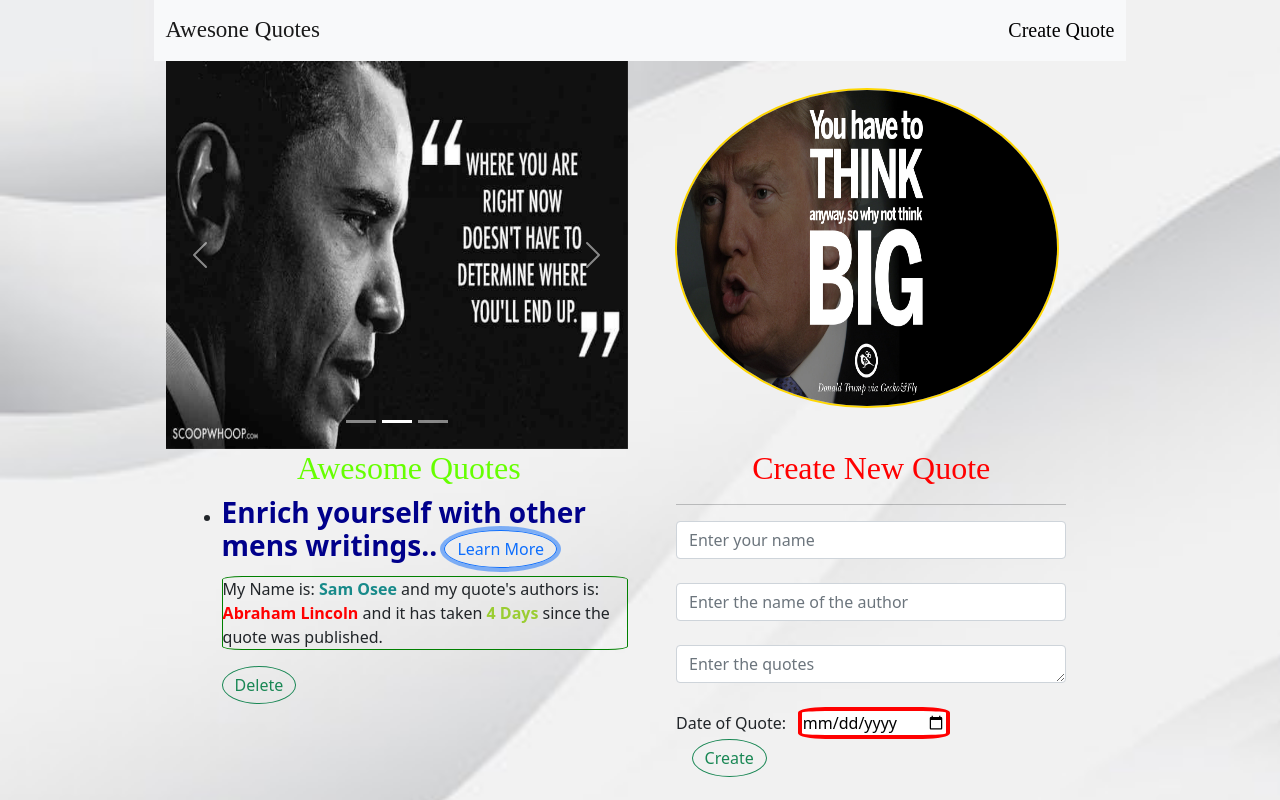
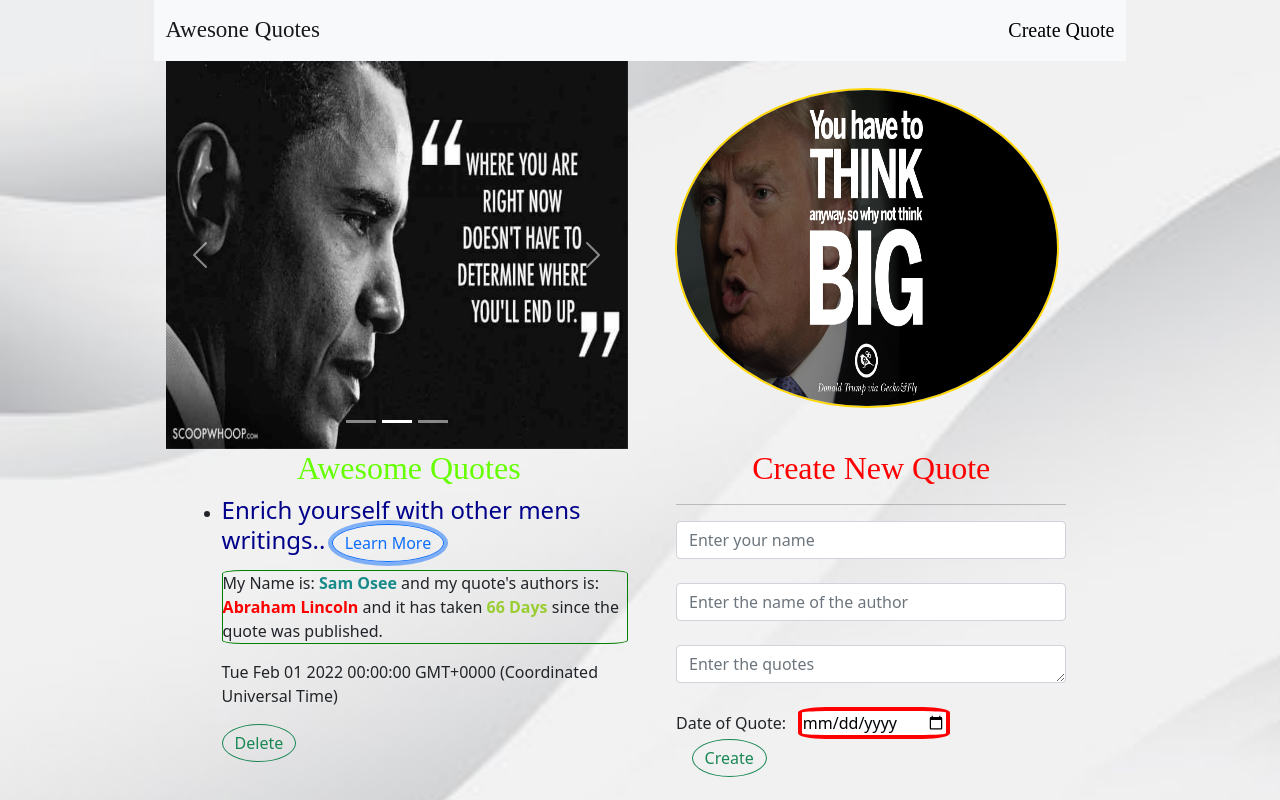
Before and after one commit to Okellothomas/AwesomeQuotes, an Angular app: page / in a window 1280 px wide. Both pictures are taken after a click on the button "Learn More". Shown: the top 800 px of the page. Built offline with nearby package versions, Linux system fonts and the light colour scheme; a web font is replaced by a local one.

Commit message:
Add the highlight directive

```diff
--- a/src/app/app.module.ts
+++ b/src/app/app.module.ts
@@ -10,6 +10,7 @@ import { GoalDeleteComponent } from './goal-delete/goal-delete.component';
 import { DateCountPipe } from './date-count.pipe';
 import { QuoteDetailsComponent } from './quote-details/quote-details.component';
 import { FormsModule } from '@angular/forms';
+import { HiglightDirective } from './higlight.directive';
 
 @NgModule({
   declarations: [
@@ -19,7 +20,8 @@ import { FormsModule } from '@angular/forms';
     QuoteFormComponent,
     GoalDeleteComponent,
     DateCountPipe,
-    QuoteDetailsComponent
+    QuoteDetailsComponent,
+    HiglightDirective
   ],
   imports: [
     BrowserModule,
--- /dev/null
+++ b/src/app/higlight.directive.ts
@@ -0,0 +1,10 @@
+import { Directive } from '@angular/core';
+
+@Directive({
+  selector: '[appHiglight]'
+})
+export class HiglightDirective {
+
+  constructor() { }
+
+}
--- a/src/app/quote-details/quote-details.component.html
+++ b/src/app/quote-details/quote-details.component.html
@@ -1 +1,2 @@
 <p id="display" style="border: 1px solid green; border-radius: 5%;">My Name is: <span style="color: rgb(24, 138, 138); font-weight: bolder;">{{quote.name}}</span> and my quote's authors is: <span style="color: red; font-weight: bolder;">{{quote.author}}</span> and it has taken <span style="color: yellowgreen; font-weight: bolder;">{{quote.published|dateCount}} Days</span> since the quote was published.</p>
+<p type= "date"> {{quote.published}} </p>
--- a/src/app/quotes/quotes.component.html
+++ b/src/app/quotes/quotes.component.html
@@ -8,9 +8,9 @@
         <ul>
             <div *ngFor = 'let quote of quotes; let i = index'>
             <li>
-               <h3 style="color: darkblue; font-weight: bolder;">{{quote.quote}}. <button class="btn btn-outline-primary" style="border-radius: 50%;" (click)='toggleDetails(i)'>Learn More</button></h3>
+               <h4 style="color: darkblue;">{{quote.quote}}. <button class="btn btn-outline-primary" style="border-radius: 50%;" (click)='toggleDetails(i)'>Learn More</button></h4>
                <app-quote-details *ngIf='quote.showQuotes' [quote]='quote'></app-quote-details>
-               <p id="display" style="border: 1px solid green; border-radius: 5%; display: none;">My Quote: (My Name is: <span style="color: rgb(24, 138, 138); font-weight: bolder;">{{quote.name}}</span> | my quote's authors is: <span style="color: red; font-weight: bolder;">{{quote.author}}</span> | and the quote is: <span style="color: darkblue; font-weight: bolder;">{{quote.quote}}</span> | <span style="color: yellowgreen; font-weight: bolder;">{{quote.published|dateCount}} Days</span> since the quote was published.)</p>
+               <!-- <p id="display" style="border: 1px solid green; border-radius: 5%; display: none;">My Quote: (My Name is: <span style="color: rgb(24, 138, 138); font-weight: bolder;">{{quote.name}}</span> | my quote's authors is: <span style="color: red; font-weight: bolder;">{{quote.author}}</span> | and the quote is: <span style="color: darkblue; font-weight: bolder;">{{quote.quote}}</span> | <span style="color: yellowgreen; font-weight: bolder;">{{quote.published|date|uppercase}} Days</span> since the quote was published.)</p> -->
             </li>
             <!-- <app-goal-delete *ngIf=[quote]='quote' (isComplete) = 'completeGoal($event,i)'></app-goal-delete> -->
             <app-goal-delete *ngIf='quote.showQuotes' [quote]='quote' (isComplete) = 'completeGoal($event,i)'></app-goal-delete>
--- a/src/app/quotes/quotes.component.ts
+++ b/src/app/quotes/quotes.component.ts
@@ -13,7 +13,7 @@ export class QuotesComponent implements OnInit {
   @Output() isComplete = new EventEmitter<boolean>();
 
   quotes: Quotes[] = [
-    new Quotes(1, 'Sam Osee', 'Abraham Lincoln','Enrich yourself with other mens writings.',new Date(2022,3,4))
+    new Quotes(1, 'Sam Osee', 'Abraham Lincoln','Enrich yourself with other mens writings.',new Date(2022,1,1)) //new Date(2022,3,4)
   ];
 
   addNewQuote(quote: any){
```
Also changed, not shown: 1 other file (tests, documents, lock files or other folders).
